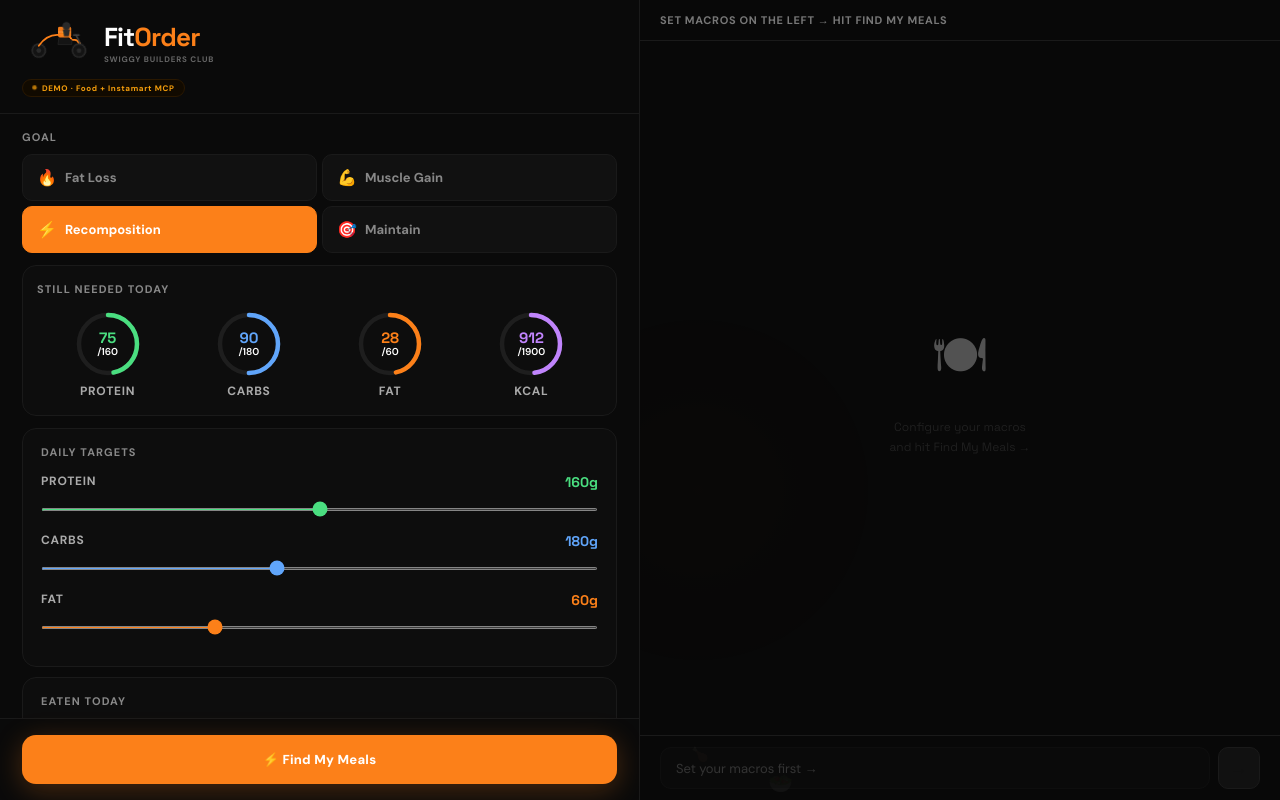
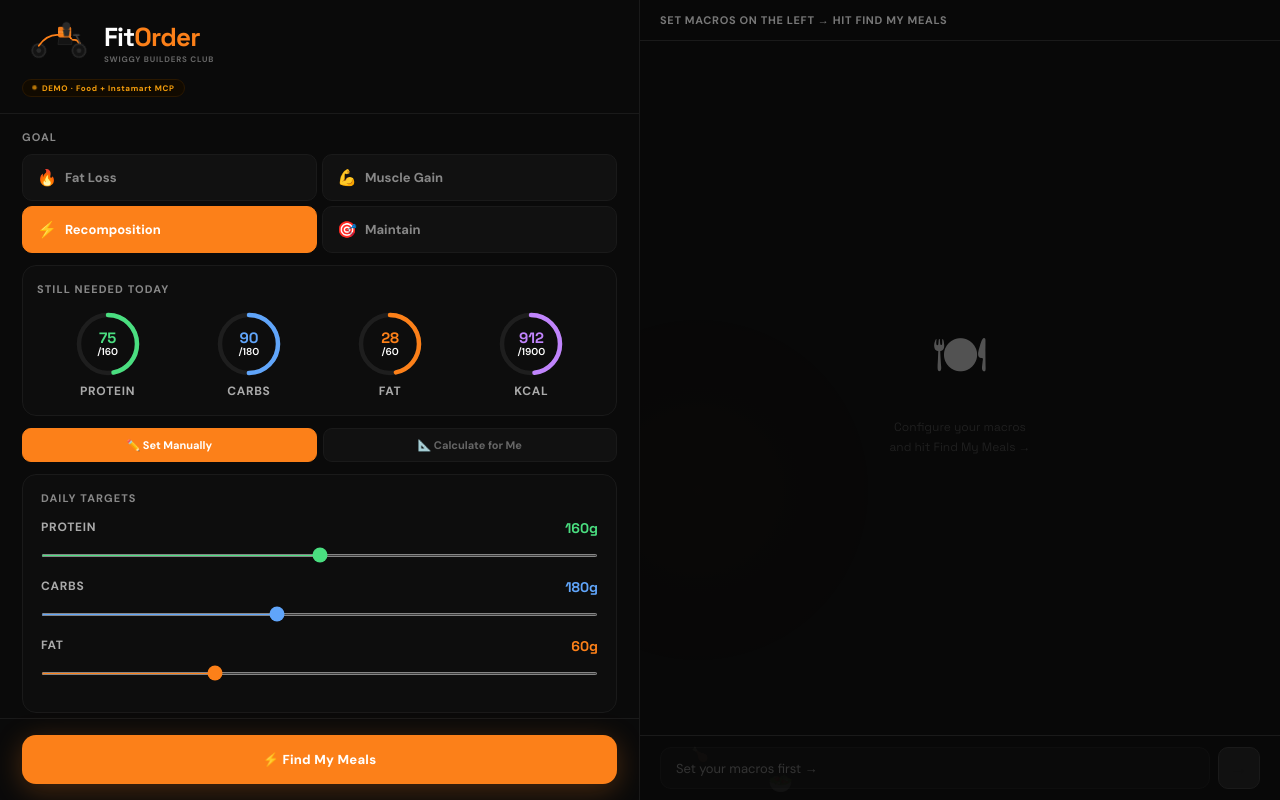
Before and after one commit to s-netizen/fitorder, a React (Vite) app: page / in a window 1280 px wide. Built offline with nearby package versions, Linux system fonts and the light colour scheme.

Commit message:
feat: TDEE calculator with body stats + reorder quick prompt

```diff
--- a/src/App.jsx
+++ b/src/App.jsx
@@ -12,7 +12,23 @@ const QUICK_PROMPTS = [
   { label: "🥦 Veg only", text: "Show me vegetarian options only" },
   { label: "💊 Instamart protein", text: "Check Instamart for protein supplements" },
   { label: "💰 Under ₹250", text: "Find options under ₹250" },
+  { label: "🔄 Reorder past meal", text: "Show my past Swiggy orders and suggest which one fits my macros best today" },
 ];
+
+// TDEE Calculator
+function calcTDEE(weight, height, age, gender, activity, goal) {
+  const bmr = gender === "male"
+    ? 10 * weight + 6.25 * height - 5 * age + 5
+    : 10 * weight + 6.25 * height - 5 * age - 161;
+  const actMult = { sedentary: 1.2, light: 1.375, moderate: 1.55, active: 1.725, very: 1.9 };
+  const tdee = bmr * (actMult[activity] || 1.55);
+  const goalAdj = { cut: -400, bulk: 300, recomp: 0, maintain: 0 };
+  const calories = Math.round(tdee + (goalAdj[goal] || 0));
+  const protein = Math.round(weight * 2.0);
+  const fat = Math.round((calories * 0.25) / 9);
+  const carbs = Math.round((calories - protein * 4 - fat * 9) / 4);
+  return { calories, protein: Math.max(protein, 80), carbs: Math.max(carbs, 50), fat: Math.max(fat, 30) };
+}
 
 function Scooter({ size = 90 }) {
   return (
@@ -204,6 +220,8 @@ function TypingDots() {
 
 export default function App() {
   const [macros, setMacros] = useState({ goal: "recomp", protein: 160, carbs: 180, fat: 60, consumed: { protein: 85, carbs: 90, fat: 32 } });
+  const [macroMode, setMacroMode] = useState("manual"); // "manual" | "calculate"
+  const [body, setBody] = useState({ weight: 75, height: 175, age: 28, gender: "male", activity: "moderate" });
   const [started, setStarted] = useState(false);
   const [input, setInput] = useState("");
   const agent = useAgent(macros);
@@ -304,13 +322,142 @@ export default function App() {
             </div>
           </div>
 
-          {/* Sliders */}
+          {/* Mode toggle */}
+          <div style={{ display: "flex", gap: 6, marginBottom: 12 }}>
+            {[["manual", "✏️ Set Manually"], ["calculate", "📐 Calculate for Me"]].map(([mode, label]) => (
+              <button key={mode} onClick={() => {
+                setMacroMode(mode);
+                if (mode === "calculate") {
+                  const calc = calcTDEE(body.weight, body.height, body.age, body.gender, body.activity, macros.goal);
+                  setMacros(m => ({ ...m, protein: calc.protein, carbs: calc.carbs, fat: calc.fat }));
+                }
+              }} style={{
+                flex: 1, background: macroMode === mode ? O : "#111",
+                color: macroMode === mode ? "#fff" : "#666",
+                border: `1px solid ${macroMode === mode ? O : BORDER}`,
+                borderRadius: 9, padding: "9px 8px", fontSize: 11, fontWeight: 700,
+                cursor: "pointer", transition: "all 0.18s", fontFamily: "inherit",
+              }}>{label}</button>
+            ))}
+          </div>
+
+          {/* TDEE Calculator */}
+          {macroMode === "calculate" && (
+            <div style={{ background: "#0d0d0d", border: `1px solid ${BORDER}`, borderRadius: 14, padding: "16px 18px", marginBottom: 10 }}>
+              <div style={{ fontSize: 11, color: "#888", letterSpacing: "0.1em", textTransform: "uppercase", fontWeight: 700, marginBottom: 14 }}>Body Stats</div>
+
+              {/* Gender */}
+              <div style={{ marginBottom: 14 }}>
+                <div style={{ fontSize: 11, color: "#aaa", fontWeight: 700, textTransform: "uppercase", letterSpacing: "0.06em", marginBottom: 7 }}>Gender</div>
+                <div style={{ display: "flex", gap: 6 }}>
+                  {[["male", "♂ Male"], ["female", "♀ Female"]].map(([g, label]) => (
+                    <button key={g} onClick={() => {
+                      setBody(b => ({ ...b, gender: g }));
+                      const calc = calcTDEE(body.weight, body.height, body.age, g, body.activity, macros.goal);
+                      setMacros(m => ({ ...m, protein: calc.protein, carbs: calc.carbs, fat: calc.fat }));
+                    }} style={{ flex: 1, background: body.gender === g ? "#1a1a2e" : "#111", color: body.gender === g ? "#818cf8" : "#555", border: `1px solid ${body.gender === g ? "#818cf8" : BORDER}`, borderRadius: 8, padding: "8px", fontSize: 12, fontWeight: 700, cursor: "pointer", fontFamily: "inherit", transition: "all 0.15s" }}>{label}</button>
+                  ))}
+                </div>
+              </div>
+
+              {/* Weight / Height / Age sliders */}
+              {[
+                { name: "Weight", unit: "kg", val: body.weight, min: 40, max: 150, key: "weight" },
+                { name: "Height", unit: "cm", val: body.height, min: 140, max: 220, key: "height" },
+                { name: "Age", unit: "yrs", val: body.age, min: 16, max: 70, key: "age" },
+              ].map(s => (
+                <div key={s.key} style={{ marginBottom: 12 }}>
+                  <div style={{ display: "flex", justifyContent: "space-between", marginBottom: 5 }}>
+                    <span style={{ fontSize: 11, color: "#aaa", textTransform: "uppercase", letterSpacing: "0.06em", fontWeight: 700 }}>{s.name}</span>
+                    <span style={{ fontFamily: "'Space Grotesk',monospace", fontSize: 13, fontWeight: 700, color: "#fff" }}>{s.val}{s.unit}</span>
+                  </div>
+                  <input type="range" min={s.min} max={s.max} value={s.val} onChange={e => {
+                    const newBody = { ...body, [s.key]: +e.target.value };
+                    setBody(newBody);
+                    const calc = calcTDEE(newBody.weight, newBody.height, newBody.age, newBody.gender, newBody.activity, macros.goal);
+                    setMacros(m => ({ ...m, protein: calc.protein, carbs: calc.carbs, fat: calc.fat }));
+                  }} style={{ width: "100%", accentColor: "#818cf8", height: 3 }}/>
+                </div>
+              ))}
+
+              {/* Activity */}
+              <div style={{ marginBottom: 4 }}>
+                <div style={{ fontSize: 11, color: "#aaa", fontWeight: 700, textTransform: "uppercase", letterSpacing: "0.06em", marginBottom: 7 }}>Activity Level</div>
+                <div style={{ display: "flex", flexDirection: "column", gap: 5 }}>
+                  {[
+                    ["sedentary", "🪑 Sedentary", "Desk job, no exercise"],
+                    ["light", "🚶 Light", "1–3 days/week"],
+                    ["moderate", "🏃 Moderate", "3–5 days/week"],
+                    ["active", "💪 Active", "6–7 days/week"],
+                    ["very", "🔥 Very Active", "Twice daily"],
+                  ].map(([key, label, sub]) => (
+                    <button key={key} onClick={() => {
+                      const newBody = { ...body, activity: key };
+                      setBody(newBody);
+                      const calc = calcTDEE(newBody.weight, newBody.height, newBody.age, newBody.gender, key, macros.goal);
+                      setMacros(m => ({ ...m, protein: calc.protein, carbs: calc.carbs, fat: calc.fat }));
+                    }} style={{
+                      background: body.activity === key ? "#1a1200" : "#111",
+                      color: body.activity === key ? O : "#555",
+                      border: `1px solid ${body.activity === key ? O + "55" : BORDER}`,
+                      borderRadius: 8, padding: "8px 12px", fontSize: 11, fontWeight: 700,
+                      cursor: "pointer", fontFamily: "inherit", transition: "all 0.15s",
+                      textAlign: "left", display: "flex", justifyContent: "space-between", alignItems: "center",
+                    }}>
+                      <span>{label}</span>
+                      <span style={{ fontSize: 10, color: body.activity === key ? O + "aa" : "#333", fontWeight: 400 }}>{sub}</span>
+                    </button>
+                  ))}
+                </div>
+              </div>
+
+              {/* Calculated result */}
+              <div style={{ marginTop: 14, background: "#111", border: `1px solid ${O}22`, borderRadius: 10, padding: "10px 14px" }}>
+                <div style={{ fontSize: 9, color: "#555", textTransform: "uppercase", letterSpacing: "0.1em", marginBottom: 6 }}>Calculated Macros</div>
+                <div style={{ display: "flex", gap: 12 }}>
+                  {[
+                    { l: "Protein", v: macros.protein, c: "#4ade80" },
+                    { l: "Carbs", v: macros.carbs, c: "#60a5fa" },
+                    { l: "Fat", v: macros.fat, c: O },
+                  ].map(m => (
+                    <div key={m.l} style={{ textAlign: "center", flex: 1 }}>
+                      <div style={{ fontSize: 16, fontWeight: 800, color: m.c, fontFamily: "'Space Grotesk',sans-serif" }}>{m.v}g</div>
+                      <div style={{ fontSize: 9, color: "#444", textTransform: "uppercase", letterSpacing: "0.06em" }}>{m.l}</div>
+                    </div>
+                  ))}
+                </div>
+              </div>
+            </div>
+          )}
+
+          {/* Manual sliders */}
+          {macroMode === "manual" && (
+            <>
+            {[
+              { label: "Daily Targets", items: [
+                { name: "Protein", val: macros.protein, max: 300, color: "#4ade80", fn: setM("protein") },
+                { name: "Carbs", val: macros.carbs, max: 400, color: "#60a5fa", fn: setM("carbs") },
+                { name: "Fat", val: macros.fat, max: 150, color: O, fn: setM("fat") },
+              ]},
+            ].map(({ label, items }) => (
+              <div key={label} style={{ background: "#0d0d0d", border: `1px solid ${BORDER}`, borderRadius: 14, padding: "16px 18px", marginBottom: 10 }}>
+                <div style={{ fontSize: 11, color: "#888", letterSpacing: "0.1em", textTransform: "uppercase", fontWeight: 700, marginBottom: 14 }}>{label}</div>
+                {items.map(s => (
+                  <div key={s.name} style={{ marginBottom: 16 }}>
+                    <div style={{ display: "flex", justifyContent: "space-between", marginBottom: 4 }}>
+                      <span style={{ fontSize: 12, color: "#aaa", textTransform: "uppercase", letterSpacing: "0.06em", fontWeight: 700 }}>{s.name}</span>
+                      <span style={{ fontFamily: "'Space Grotesk',monospace", fontSize: 14, fontWeight: 700, color: s.color }}>{s.val}g</span>
+                    </div>
+                    <input type="range" min={20} max={s.max} value={s.val} onChange={e => s.fn(+e.target.value)} style={{ width: "100%", accentColor: s.color, height: 3 }}/>
+                  </div>
+                ))}
+              </div>
+            ))}
+            </>
+          )}
+
+          {/* Eaten today — always shown */}
           {[
-            { label: "Daily Targets", items: [
-              { name: "Protein", val: macros.protein, max: 300, color: "#4ade80", fn: setM("protein") },
-              { name: "Carbs", val: macros.carbs, max: 400, color: "#60a5fa", fn: setM("carbs") },
-              { name: "Fat", val: macros.fat, max: 150, color: O, fn: setM("fat") },
-            ]},
             { label: "Eaten Today", items: [
               { name: "Protein", val: macros.consumed.protein, max: macros.protein, color: "#4ade80", fn: setC("protein") },
               { name: "Carbs", val: macros.consumed.carbs, max: macros.carbs, color: "#60a5fa", fn: setC("carbs") },
```
